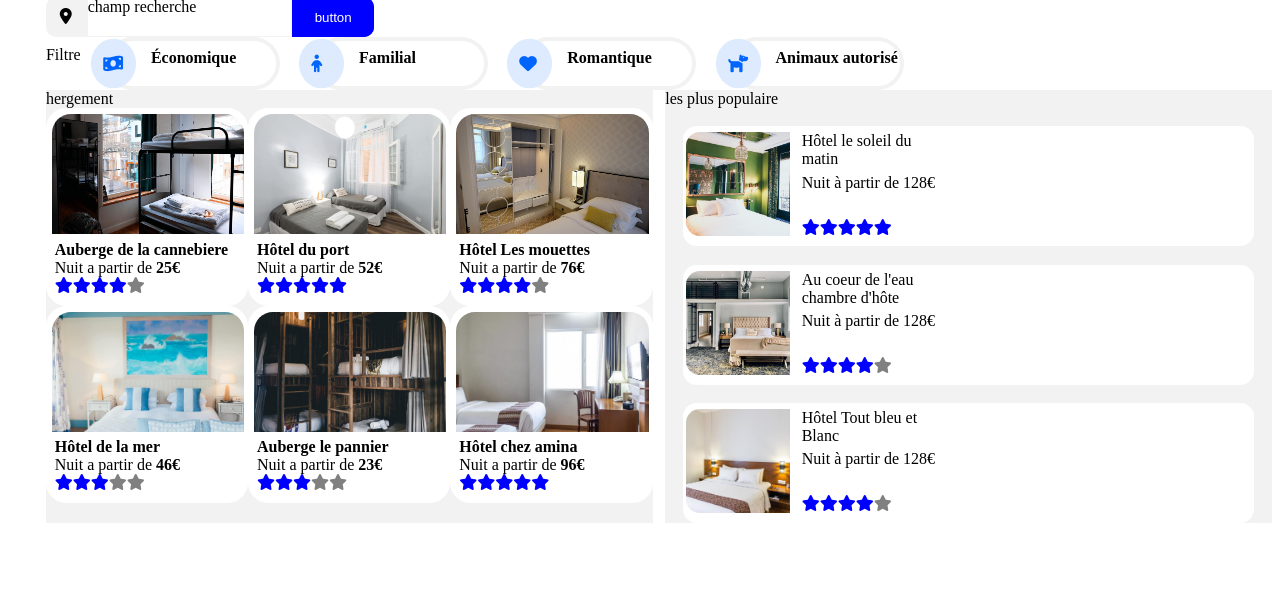
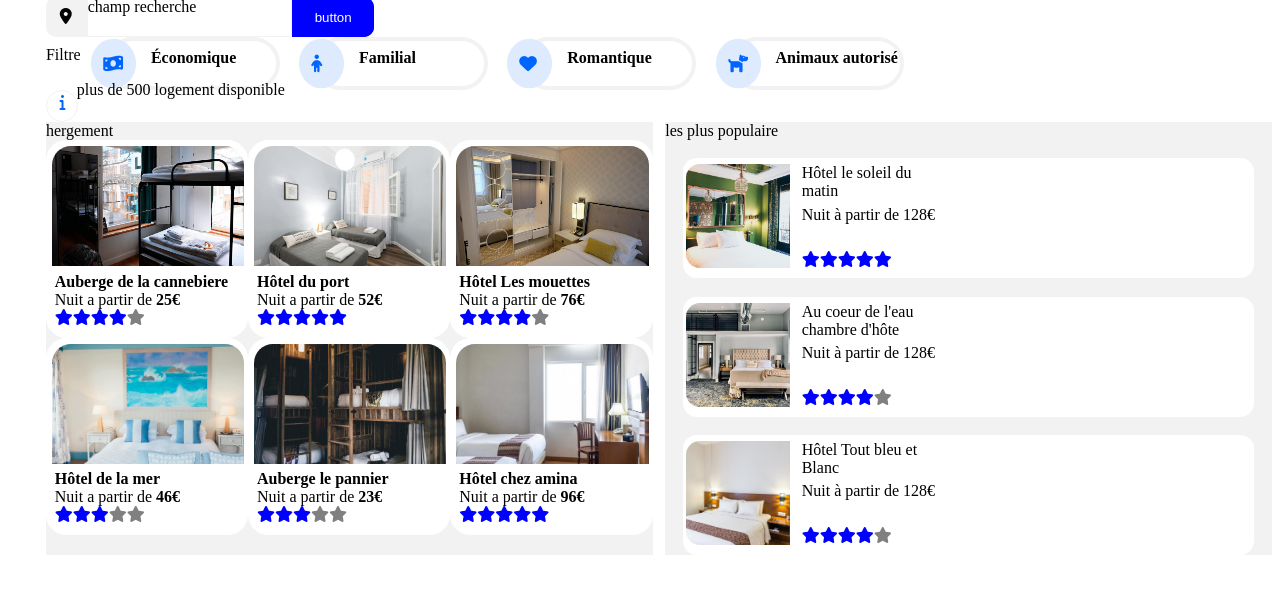
Before and after one commit to mysteriou13/project_reservia, a plain HTML site: page index.html in a window 1280 px wide. Shown: the part 71-664 px from the top of the page. Drawn offline with Linux system fonts and the light colour scheme.

Commit message:
ajout bulle info

```diff
--- a/index.html
+++ b/index.html
@@ -161,11 +161,23 @@
 
   </div>
 
-<div class = "info">
+<div style = "display:flex">
+
+<div class = "info ">
 
 <!-- bulle info -->
 
+<div>  <i class="fas fa-info position_info_icon "></i>  </div>
+
   </div>
+
+
+  <div class = "position_text_info">
+    plus de 500 logement disponible
+
+  </div>
+
+</div>
 
 
 <div class = "card_hergement">
--- a/style/filtre.css
+++ b/style/filtre.css
@@ -1,3 +1,38 @@
+
+.position_info_icon{
+
+
+position: relative;
+left: 210%;
+color: #0065fc;
+top: 11%;
+
+
+}
+.position_text_info{
+
+
+  position: absolute;
+  top: 19%;
+  left: 6%;
+
+}
+.info{
+
+display:flex;
+
+border:1px solid #F2F2F2;
+border-radius: 50%;
+   width: 30px;
+   height: 30px;
+
+   position: relative;
+   left: 3%;
+
+
+}
+
+
 
 .div_text_filtre{
 
```
